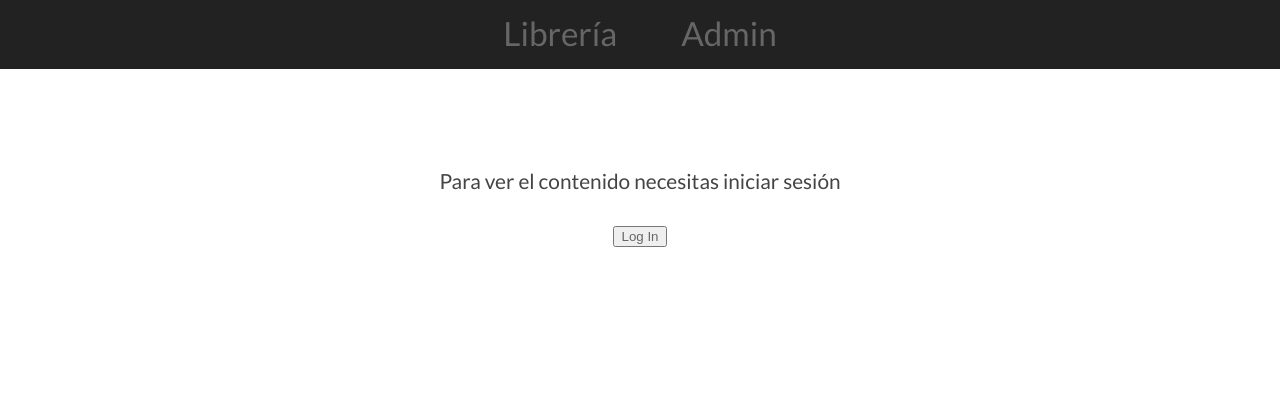
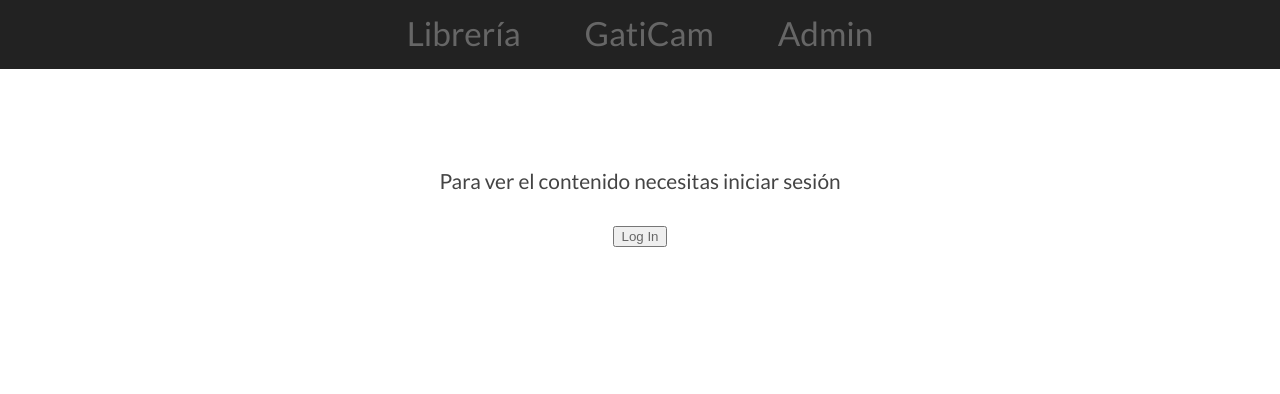
Before and after one commit to R-dVL/Home, a Django app: page / in a window 1280 px wide. Shown: the part 801-1195 px from the top of the page. Run offline with Django 3.2, Linux system fonts and the light colour scheme.

Commit message:
Actualizar DB

```diff
--- a/Nexo/Catalogo/templates/home.html
+++ b/Nexo/Catalogo/templates/home.html
@@ -20,6 +20,7 @@
 <section class="site">
   <nav>
     <a href="/catalogo/libros/">Librería</a>
+    <a href="http://192.168.1.142:8000">GatiCam</a>
     <a href="/admin">Admin</a>
   </nav>
   {% if user.is_authenticated %}
```
Also changed, not shown: Nexo/db.sqlite3, Nexo/static/media/portadas/PorSiLasVocesVuelven.jpg (added).
